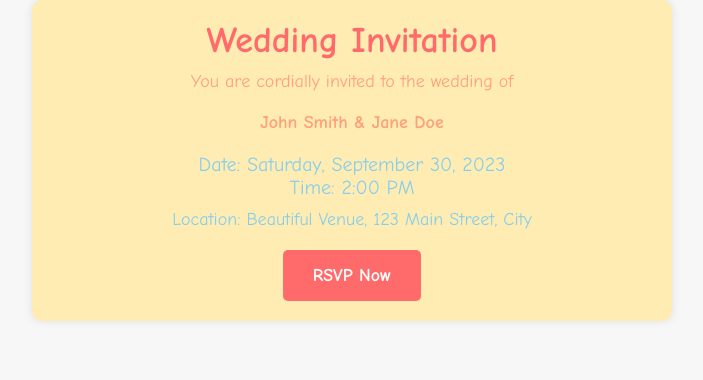
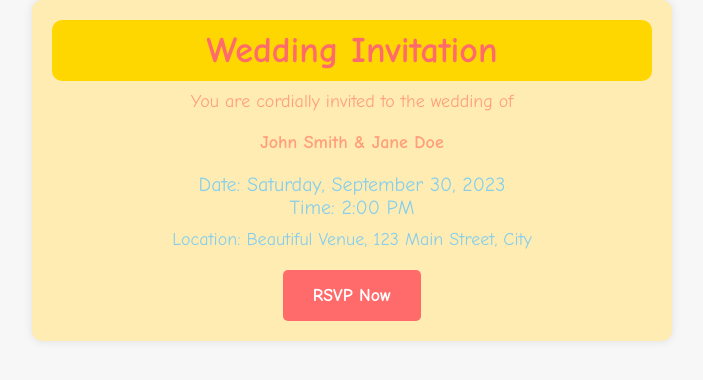
Before and after one commit to HopeGamer/weddinginvitation, a plain HTML site: page index.html in a window 1280 px wide. Shown: the whole page, without its empty margins (288-991 px from the left). Drawn offline with Linux system fonts and the light colour scheme.

Commit message:
Update styles.css

```diff
--- a/styles.css
+++ b/styles.css
@@ -24,6 +24,10 @@ h1 {
     font-size: 36px;
     color: #ff6b6b; /* Red */
     margin-bottom: 10px;
+    padding: 10px 20px; /* Add padding to create a unique box */
+    background-color: #ffd700; /* Yellow background for the box */
+    border-radius: 10px; /* Rounded corners for the box */
+    font-weight: bold; /* Make the font bolder */
 }
 
 .invitation-text {
```
